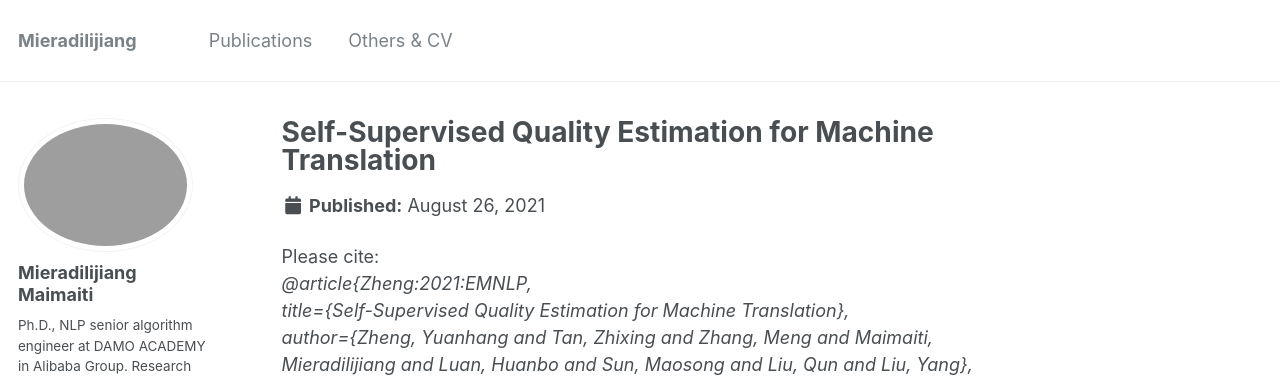
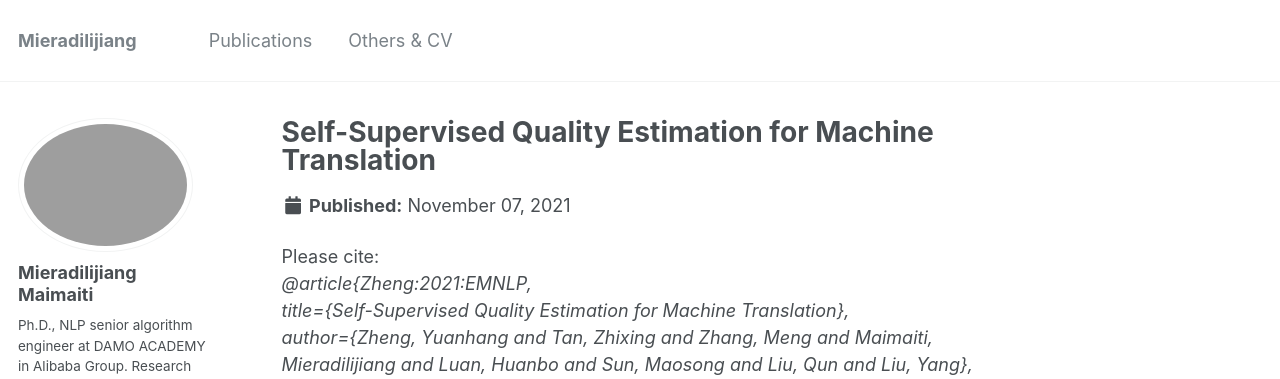
Before and after one commit to miradel51/miradel51.github.io, a Jekyll site: the page built from _publications/2021_emnlp_qe_nmt.md, in a window 1280 px wide and 900 px high. Shown: the top 379 px of the window. Built offline with Jekyll 4.4.1, drawn with Linux system fonts in a browser that asks for light colours; some web fonts are replaced.

Commit message:
update 2021_emnlp_qe_nmt.md
add the pper link from official website

```diff
--- a/_publications/2021_emnlp_qe_nmt.md
+++ b/_publications/2021_emnlp_qe_nmt.md
@@ -3,11 +3,12 @@ title: "Self-Supervised Quality Estimation for Machine Translation"
 collection: publications
 permalink: /publication/2021_emnlp_qe_nmt
 excerpt: ''
-date: 2021-08-26
+date: 2021-11-07
 author: Yuanhang Zheng, Zhixing Tan, Meng Zhang, <b>Mieradilijiang Maimaiti</b>, Huanbo Luan, Maosong Sun, Qun Liu and Yang Liu
 conference: In International Conference on Empirical Methods in Natural Language Processing <b>(EMNLP, 2021)</b> (Long paper, poster)
 venue: ''
-paperurl: 'https://2021.emnlp.org/'
+paperurl: '
+https://aclanthology.org/2021.emnlp-main.267'
 citation: '<br>
 @article{Zheng:2021:EMNLP,<br>
   title={Self-Supervised Quality Estimation for Machine Translation},<br>
@@ -21,4 +22,4 @@ citation: '<br>
 Quality estimation (QE) of machine translation (MT) aims to evaluate the quality of machine-translated sentences without references, and is important in practical applications of MT. Training QE models requires massive parallel data with hand-crafted quality annotations, which are time-consuming and labor-intensive to obtain. To address the issue of the absence of annotated training data, previous studies attempt to develop unsupervised QE methods. However, very few of them can be applied to both sentence- and word-level tasks, and they may suffer from the noise in the synthetic data.
 To reduce the negative im015 pact of the noise, we propose a self-supervised method for both sentence- and word-level QE, which performs quality estimation by recovering the masked target words. Experimental results show that our method outperforms previous unsupervised methods on several QE tasks in different language pairs and domains.
 
-\[[PDF](https://miradel51.github.io/files/emnlp2021_qe.pdf)\]\[[Code](https://github.com/THUNLP-MT/SelfSupervisedQE)\]\[[Blog](https://thumtblog.github.io/2021/09/20/self-supervised-qe/)\]\[[Poster](https://miradel51.github.io/files/emnlp2021_yuanhang_poster.pdf)\]\[[Slides](https://miradel51.github.io/files/emnlp2021_yuanhang_slides.pdf)\]\[[Video](https://miradel51.github.io/files/emnlp2021_yuanhang_video.mp4)\]
+\[[PDF](https://aclanthology.org/2021.emnlp-main.267.pdf)\]\[[Code](https://github.com/THUNLP-MT/SelfSupervisedQE)\]\[[Blog](https://thumtblog.github.io/2021/09/20/self-supervised-qe/)\]\[[Poster](https://miradel51.github.io/files/emnlp2021_yuanhang_poster.pdf)\]\[[Slides](https://miradel51.github.io/files/emnlp2021_yuanhang_slides.pdf)\]\[[Video](https://miradel51.github.io/files/emnlp2021_yuanhang_video.mp4)\]
```
